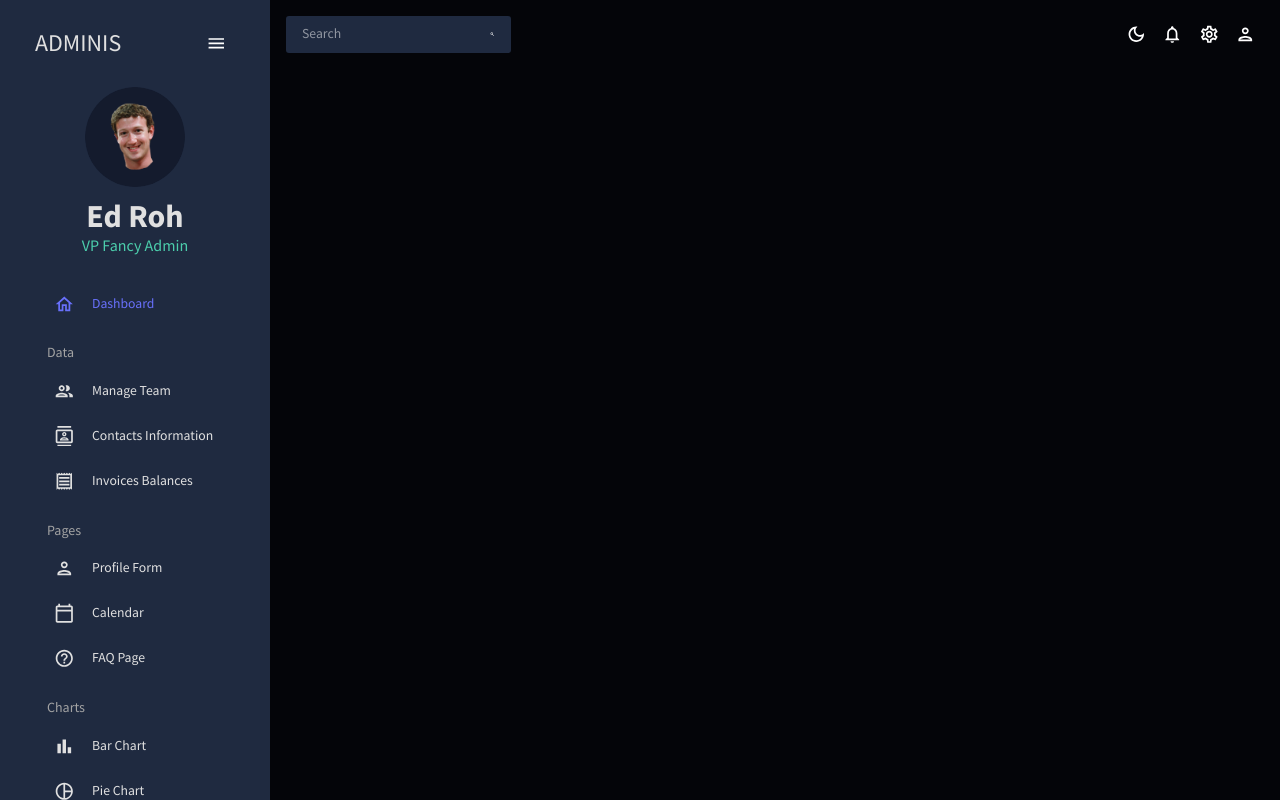
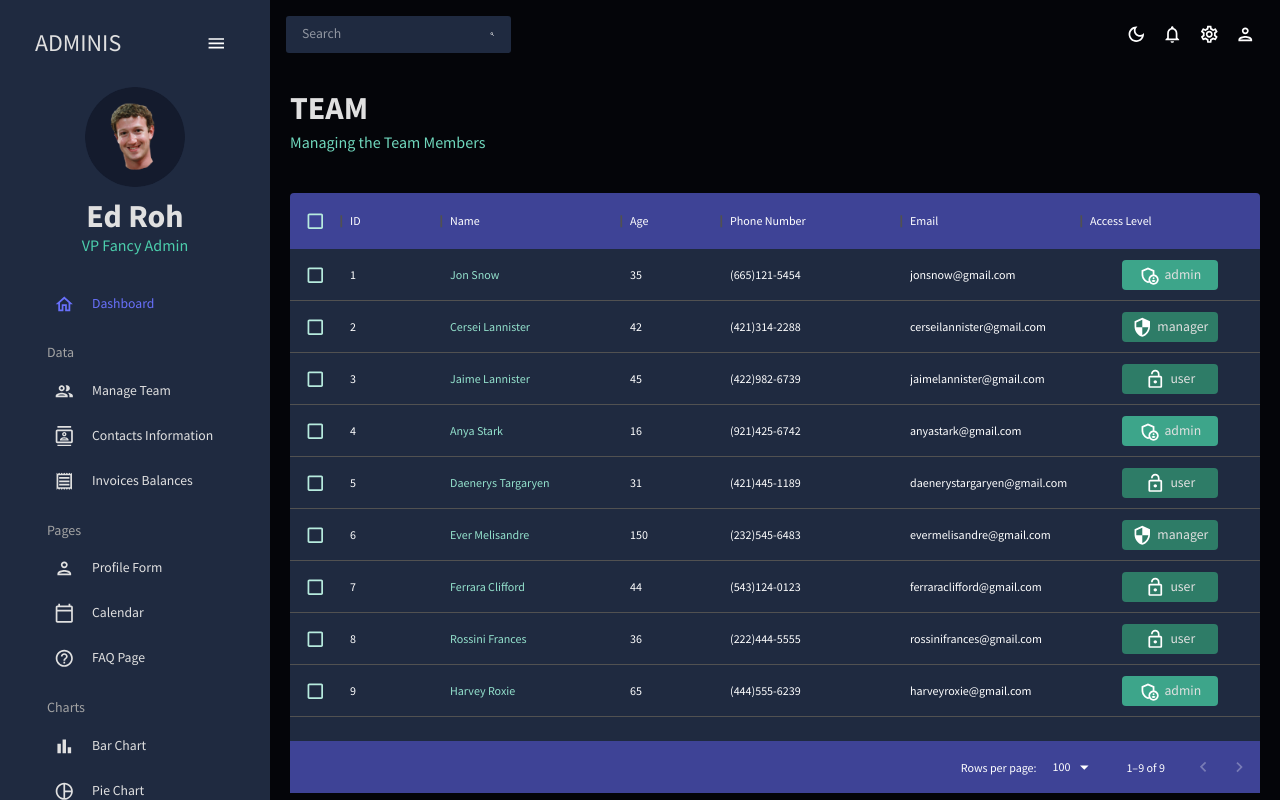
Before and after one commit to patcoston/tutorialtypescript2, a React (Vite) app: page /team in a window 1280 px wide. Built offline with nearby package versions, Linux system fonts and the light colour scheme.

Commit message:
Added team. Renamed some files

```diff
--- a/src/App.tsx
+++ b/src/App.tsx
@@ -5,16 +5,16 @@
 import Sidebar from './scenes/global/Sidebar'
 import Dashboard from './scenes/global/Dashboard'
 import { Route, Routes } from 'react-router-dom'
-// import Team from '.scenes/global/team'
-// import Invoices from '.scenes/global/invoices'
-// import Contacts from '.scenes/global/contacts'
-// import Bar from '.scenes/global/bar'
-// import Form from '.scenes/global/form'
-// import Line from '.scenes/global/line'
-// import Pie from '.scenes/global/pie'
-// import FAQ from '.scenes/global/faq'
-// import Geography from '.scenes/global/geography'
-// import Calendar from '.scenes/global/calendar'
+import Team from './scenes/team'
+// import Invoices from './scenes/invoices'
+// import Contacts from './scenes/contacts'
+// import Bar from './scenes/bar'
+// import Form from './scenes/form'
+// import Line from './scenes/line'
+// import Pie from './scenes/pie'
+// import FAQ from './scenes/faq'
+// import Geography from './scenes/geography'
+// import Calendar from './scenes/calendar'
 
 const App: FC = () => {
   const [theme, colorMode] = useMode()
@@ -29,7 +29,7 @@
             <Topbar />
             <Routes>
               <Route path="/" element={<Dashboard />} />
-              {/* <Route path="/team" element={<Team />} /> */}
+              <Route path="/team" element={<Team />} />
               {/* <Route path="/contacts" element={<Contacts />} /> */}
               {/* <Route path="/invoices" element={<Invoices />} /> */}
               {/* <Route path="/form" element={<Form />} /> */}
--- a/src/scenes/global/Dashboard.tsx
+++ b/src/scenes/global/Dashboard.tsx
@@ -1,7 +1,15 @@
+import { Box } from '@mui/material'
 import React, { FC } from 'react'
+import Header from '../../components/Header'
 
 const Dashboard: FC = () => {
-  return <div>Dashboard</div>
+  return (
+    <Box m="20px">
+      <Box display="flex" justifyContent="space-between" alignItems="center">
+        <Header title="DASHBOARD" subtitle="Welcome to the dashboard" />
+      </Box>
+    </Box>
+  )
 }
 
 export default Dashboard
--- /dev/null
+++ b/src/scenes/team/index.tsx
@@ -0,0 +1,110 @@
+import { FC } from 'react'
+import { Box, Typography, useTheme } from '@mui/material'
+import { DataGrid } from '@mui/x-data-grid'
+import { tokens } from '../../theme'
+import { mockDataTeam } from '../../data/MockData'
+import AdminPanelSettingsOutlinedIcon from '@mui/icons-material/AdminPanelSettingsOutlined'
+import LockOpenOutlinedIcon from '@mui/icons-material/LockOpenOutlined'
+import SecurityOutlinedIcon from '@mui/icons-material/SecurityOutlined'
+import Header from '../../components/Header'
+
+const Team: FC = () => {
+  const theme = useTheme()
+  const colors = tokens(theme.palette.mode)
+  const columns = [
+    { field: 'id', headerName: 'ID' },
+    {
+      field: 'name',
+      headerName: 'Name',
+      flex: 1,
+      cellClassName: 'name-column--cell',
+    },
+    {
+      field: 'age',
+      headerName: 'Age',
+      type: 'number',
+      headerAlign: 'left',
+      align: 'left',
+    },
+    {
+      field: 'phone',
+      headerName: 'Phone Number',
+      flex: 1,
+    },
+    {
+      field: 'email',
+      headerName: 'Email',
+      flex: 1,
+    },
+    {
+      field: 'accessLevel',
+      headerName: 'Access Level',
+      flex: 1,
+      renderCell: ({ row: { access } }) => {
+        return (
+          <Box
+            width="60%"
+            m="0 auto"
+            p="5px"
+            display="flex"
+            justifyContent="center"
+            backgroundColor={
+              access === 'admin'
+                ? colors.greenAccent[600]
+                : access === 'manager'
+                ? colors.greenAccent[700]
+                : colors.greenAccent[700]
+            }
+            borderRadius="4px"
+          >
+            {access === 'admin' && <AdminPanelSettingsOutlinedIcon />}
+            {access === 'manager' && <SecurityOutlinedIcon />}
+            {access === 'user' && <LockOpenOutlinedIcon />}
+            <Typography color={colors.grey[100]} sx={{ ml: '5px' }}>
+              {access}
+            </Typography>
+          </Box>
+        )
+      },
+    },
+  ]
+
+  return (
+    <Box m="20px">
+      <Header title="TEAM" subtitle="Managing the Team Members" />
+      <Box
+        m="40px 0 0 0"
+        height="75vh"
+        sx={{
+          '& .MuiDataGrid-root': {
+            border: 'none',
+          },
+          '& .MuiDataGrid-cell': {
+            borderBottom: 'none',
+          },
+          '& .name-column--cell': {
+            color: colors.greenAccent[300],
+          },
+          '& .MuiDataGrid-columnHeaders': {
+            backgroundColor: colors.blueAccent[700],
+            borderBottom: 'none',
+          },
+          '& .MuiDataGrid-virtualScroller': {
+            backgroundColor: colors.primary[400],
+          },
+          '& .MuiDataGrid-footerContainer': {
+            borderTop: 'none',
+            backgroundColor: colors.blueAccent[700],
+          },
+          '& .MuiCheckbox-root': {
+            color: `${colors.greenAccent[200]} !important`,
+          },
+        }}
+      >
+        <DataGrid checkboxSelection rows={mockDataTeam} columns={columns} />
+      </Box>
+    </Box>
+  )
+}
+
+export default Team
```
Also changed, not shown: readme.txt, src/data/MockData.ts (renamed from src/data/MockData.js), src/data/MockGeoFeatures.ts (renamed from src/data/MockGeoFeatures.js).
